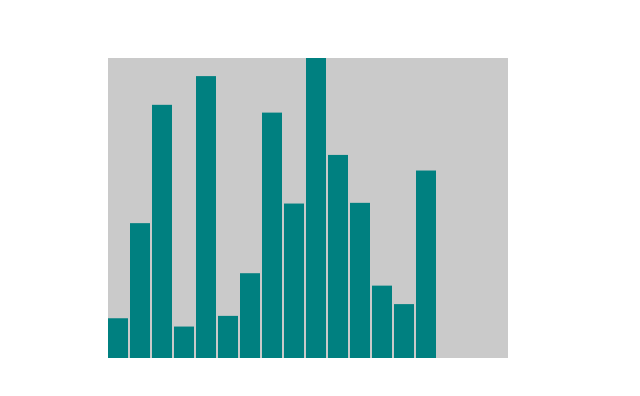
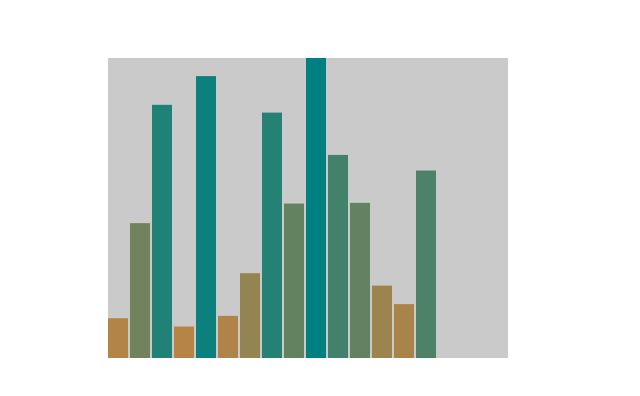
Before and after one commit to rizafahmi/d3-introduction-tutorial, a website: page index.html in a window 1280 px wide. Shown: the whole page, without its empty margins (0-640 px from the left). Drawn offline with nearby package versions, Linux system fonts and the light colour scheme.

Commit message:
Implement colorScale

```diff
--- a/index.html
+++ b/index.html
@@ -18,7 +18,6 @@
       display: inline-block;
       width: 20px;
       margin-right: 2px;
-      fill: teal;
     }
 
   </style>
--- a/script.js
+++ b/script.js
@@ -8,11 +8,13 @@ const svg = d3.select('#chartArea').append('svg')
   .attr('height', 300)
   .style('background', '#cacaca')
 
-const multiplier = 8
-
 const yScale = d3.scaleLinear()
   .domain([0, d3.max(dataset)])
   .range([0, 300])
+
+const colorScale = d3.scaleLinear()
+  .domain([0, d3.max(dataset)])
+  .range(['peru', 'teal'])
 
 svg.selectAll('rect')
   .data(dataset)
@@ -29,3 +31,4 @@ svg.selectAll('rect')
   .attr('height', (d) => {
     return yScale(d)
   })
+  .attr('fill', colorScale)
```
